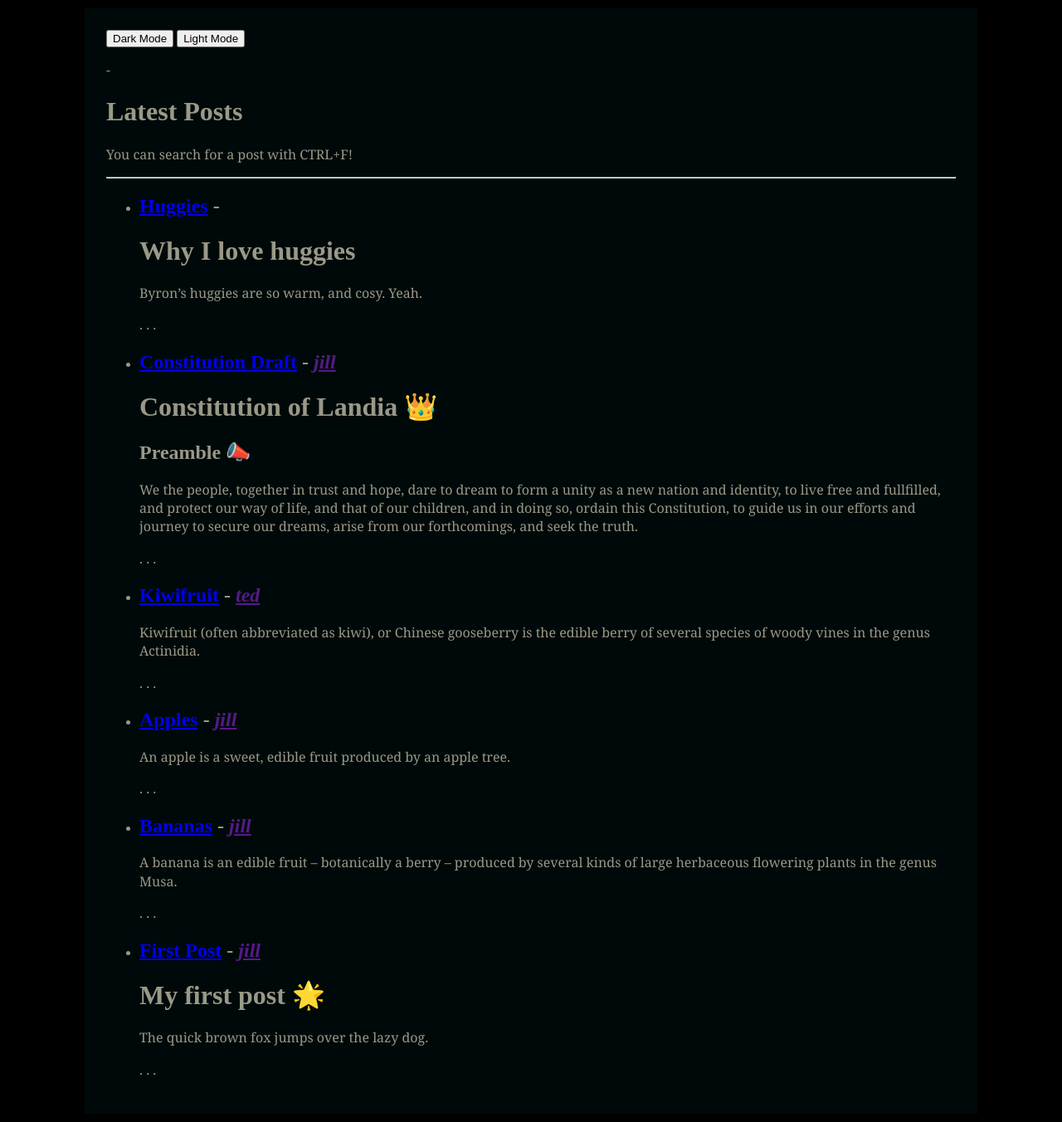
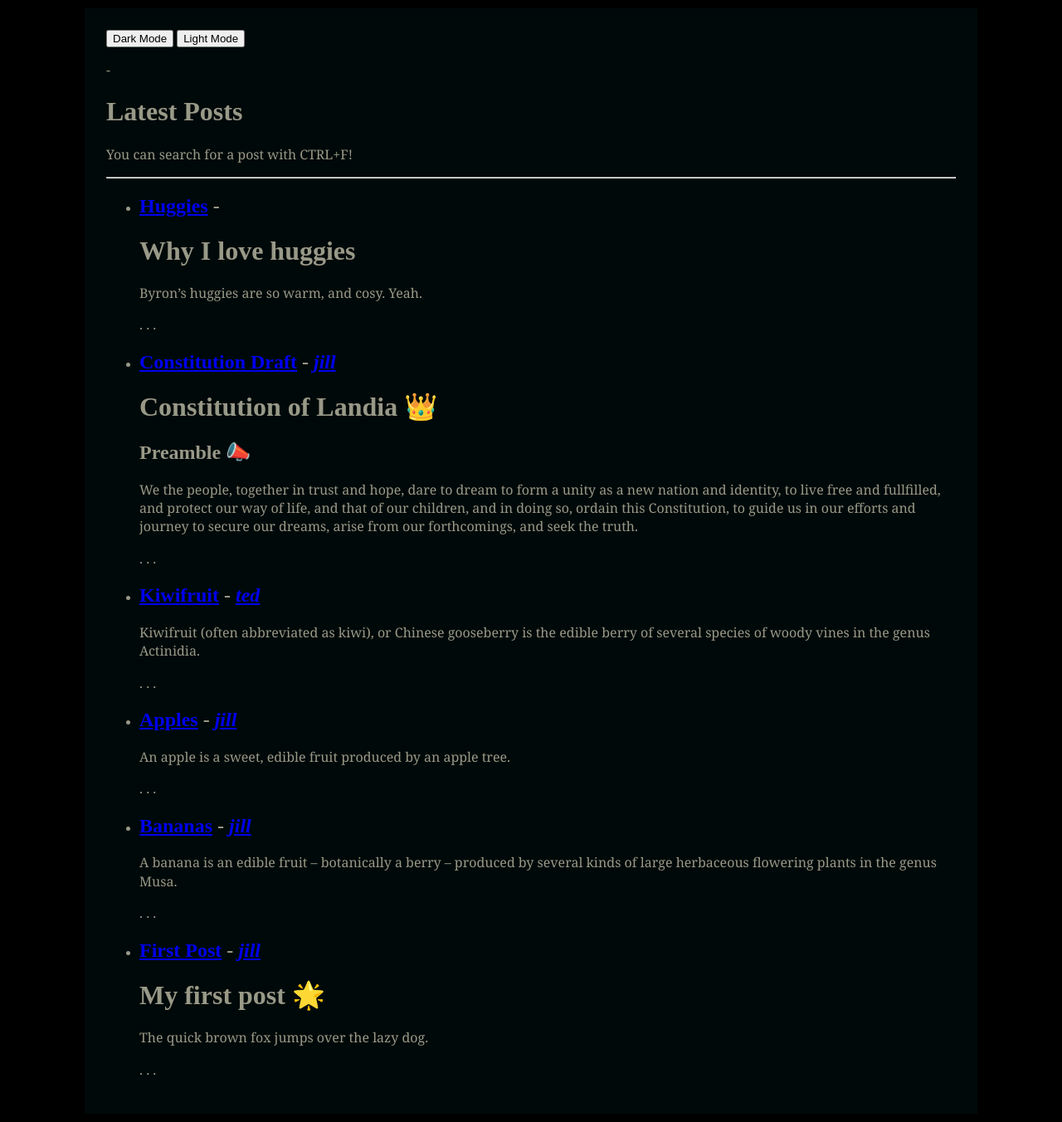
Before and after one commit to torresjrjr/torresjrjr.github.io, a Jekyll site: the page built from blog.html, in a window 1280 px wide. Shown: the whole page at 83% size. Built offline with Jekyll 4.4.1, drawn with Linux system fonts in a browser that asks for light colours.

Commit message:
Update blog.html

```diff
--- a/blog.html
+++ b/blog.html
@@ -10,8 +10,8 @@
 <ul>
   {% for post in site.posts %}
     <li>
-      {% assign filtered_author = site.authors | where: 'author', post.author %}
-      <h2><a href="{{ post.url }}">{{ post.title }}</a> - <i><a href="{{ filtered_author.url }}">{{ post.author }}</a></i></h2>
+      {% assign the_author = site.authors | where: 'short_name', post.author | first %}
+      <h2><a href="{{ post.url }}">{{ post.title }}</a> - <i><a href="{{ the_author.url }}">{{ post.author }}</a></i></h2>
       {{ post.excerpt }}<p>. . .</p>
     </li>
   {% endfor %}
```
